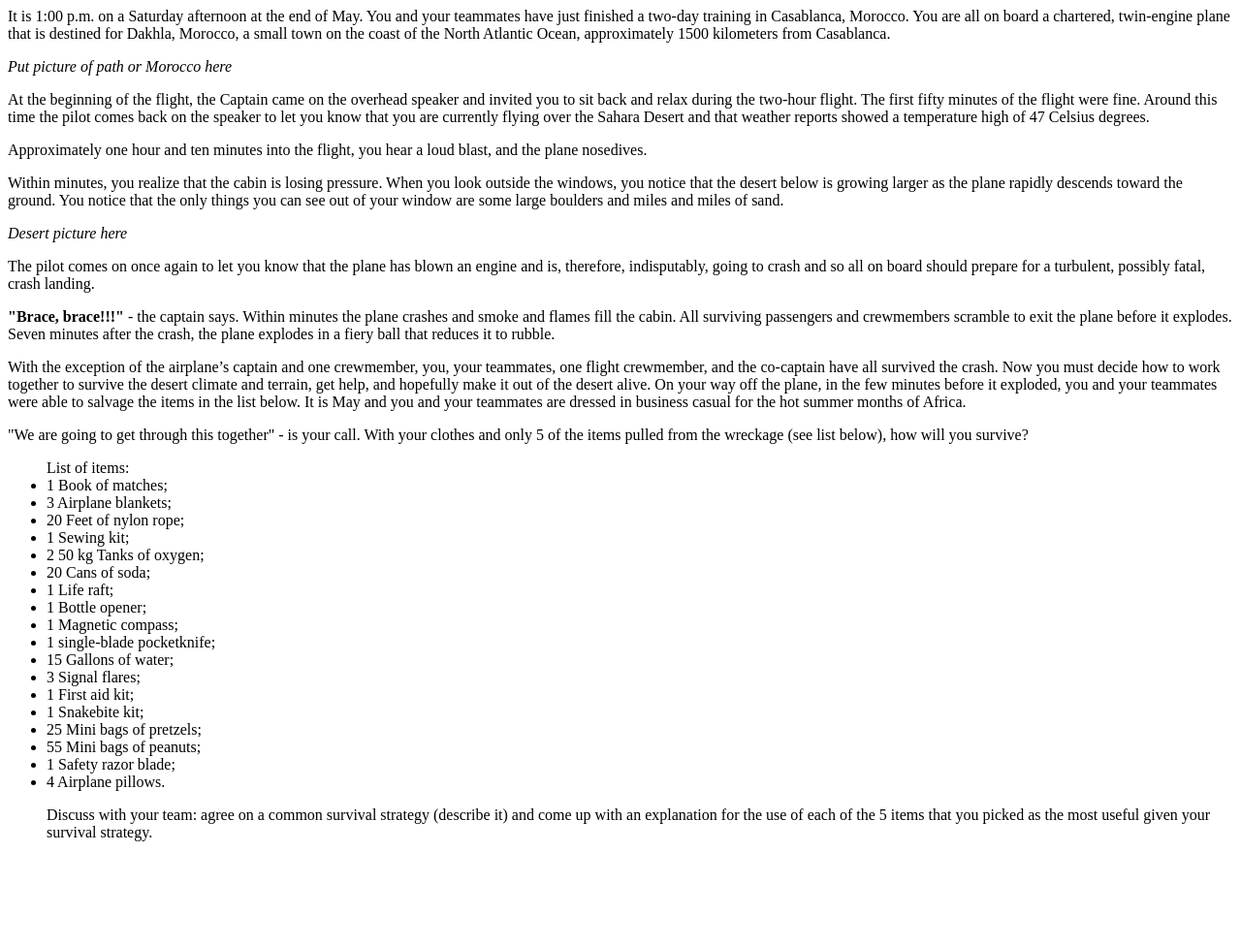
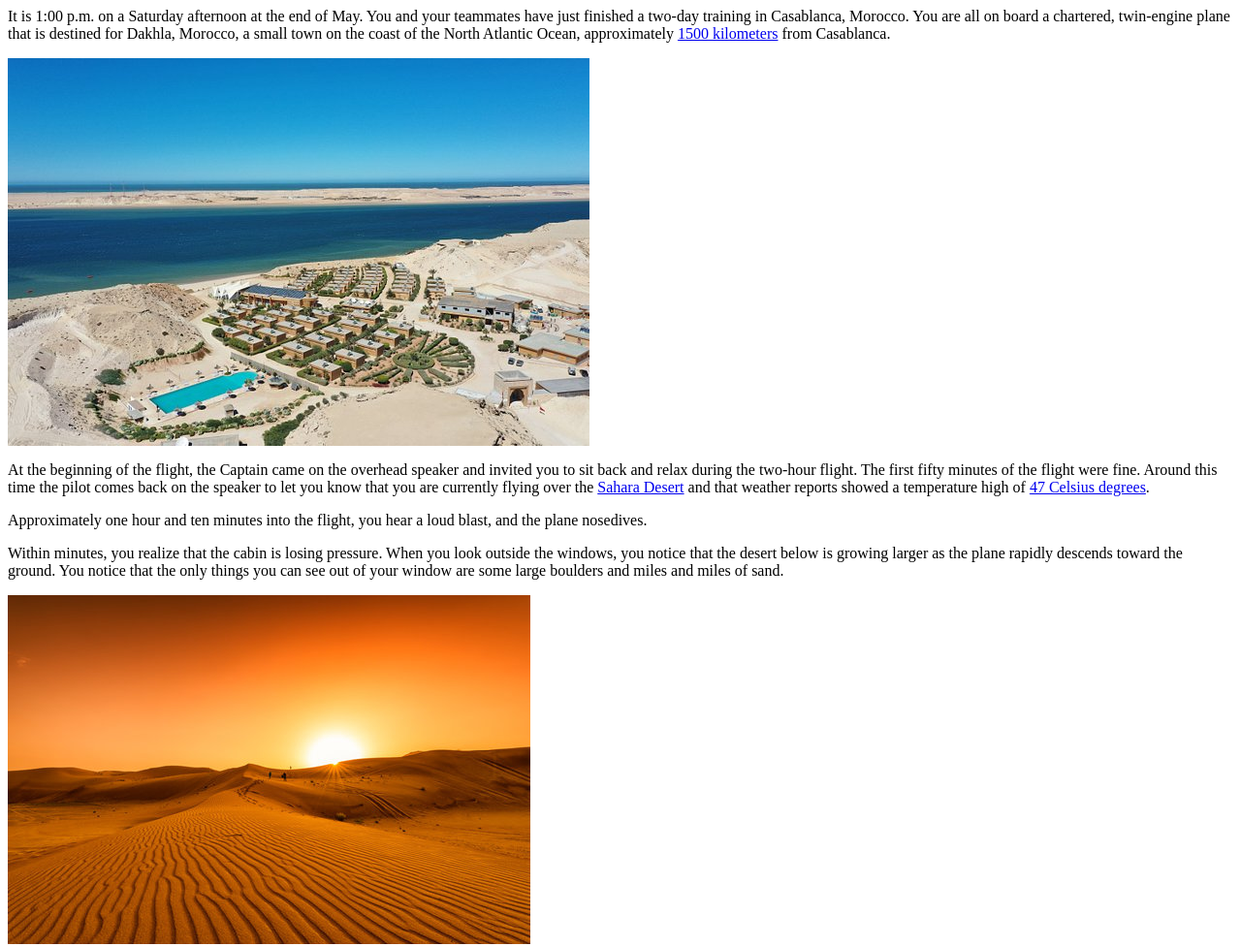
Before and after one commit to AJ-Schulte/INF286-Assignment-2, a plain HTML site: page index.html in a window 1280 px wide. Shown: the top 977 px of the page at 97% size. Before the commit the page ends 884 px from the top, so only its background shows below. Drawn offline with Linux system fonts and the light colour scheme.

Commit message:
Added Images and Links

```diff
--- a/index.html
+++ b/index.html
@@ -6,12 +6,12 @@
 	</head>
 	<body>
 		<p>It is 1:00 p.m. on a Saturday afternoon at the end of May.
-		You and your teammates have just finished a two-day training in Casablanca, Morocco. You are all on board a chartered, twin-engine plane that is destined for Dakhla, Morocco, a small town on the coast of the North Atlantic Ocean, approximately 1500 kilometers from Casablanca. </p>
-		<em>Put picture of path or Morocco here</em>
-		<p>At the beginning of the flight, the Captain came on the overhead speaker and invited you to sit back and relax during the two-hour flight. The first fifty minutes of the flight were fine. Around this time the pilot comes back on the speaker to let you know that you are currently flying over the Sahara Desert and that weather reports showed a temperature high of 47 Celsius degrees.</p>
+		You and your teammates have just finished a two-day training in Casablanca, Morocco. You are all on board a chartered, twin-engine plane that is destined for Dakhla, Morocco, a small town on the coast of the North Atlantic Ocean, approximately <a href="https://www.unitconverters.net/length/km-to-miles.htm" target="_blank">1500 kilometers</a> from Casablanca. </p>
+		<img src="imgs\dakhlaMorocco.jpg" alt="dakhla morocco image">
+		<p>At the beginning of the flight, the Captain came on the overhead speaker and invited you to sit back and relax during the two-hour flight. The first fifty minutes of the flight were fine. Around this time the pilot comes back on the speaker to let you know that you are currently flying over the <a href="https://en.wikipedia.org/wiki/Sahara" target="_blank">Sahara Desert</a> and that weather reports showed a temperature high of <a href="https://www.calculatorsoup.com/calculators/conversions/celsius-to-fahrenheit.php" target="_blank">47 Celsius degrees</a>.</p>
 		<p>Approximately one hour and ten minutes into the flight, you hear a loud blast, and the plane nosedives.</p>
 		Within minutes, you realize that the cabin is losing pressure. When you look outside the windows, you notice that the desert below is growing larger as the plane rapidly descends toward the ground. You notice that the only things you can see out of your window are some large boulders and miles and miles of sand. </p>
-		<em>Desert picture here</em>
+		<img src="imgs\desert.jpg" alt="desert image">
 		<p>The pilot comes on once again to let you know that the plane has blown an engine and is, therefore, indisputably, going to crash and so all on board should prepare for a turbulent, possibly fatal, crash landing. </p>
 		<p><strong>"Brace, brace!!!"</strong> - the captain says. Within minutes the plane crashes and smoke and flames fill the cabin. All surviving passengers and crewmembers scramble to exit the plane before it explodes. Seven minutes after the crash, the plane explodes in a fiery ball that reduces it to rubble. </p>
 		With the exception of the airplane’s captain and one crewmember, you, your teammates, one flight crewmember, and the co-captain have all survived the crash. Now you must decide how to work together to survive the desert climate and terrain, get help, and hopefully make it out of the desert alive.
@@ -39,6 +39,7 @@
 			<li>1 Safety razor blade;</li>
 			<li>4 Airplane pillows.</li>
 		</ui>
-		<p>Discuss with your team: agree on a common survival strategy (describe it) and come up with an explanation for the use of each of the 5 items that you picked as the most useful given your survival strategy.
+		<p>Discuss with your team: agree on a common survival strategy (describe it) and come up with an explanation for the use of each of the 5 items that you picked as the most useful given your survival strategy. </p>
+		<a href="solution.html">Solution Page</a>
 	</body>
 </html>
```
Also changed, not shown: solution.html (+2 -0 lines), imgs/dakhlaMorocco.jpg (added), imgs/desert.jpg (added).
